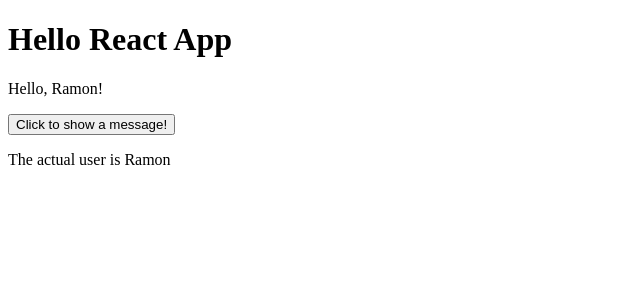
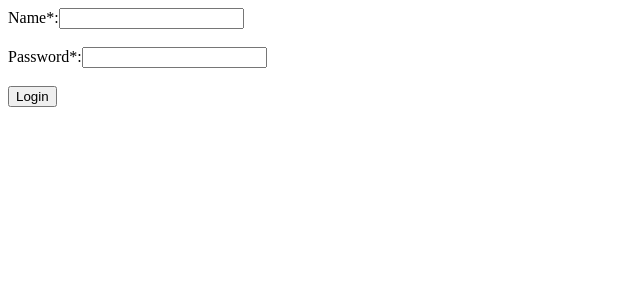
Before and after one commit to ramonbezerra/hello_react, a React (Create React App) app: page / in a window 1280 px wide. Shown: the top 300 px of the page, without its empty margins (0-640 px from the left). Built offline with nearby package versions, Linux system fonts and the light colour scheme.

Commit message:
forms with formik

```diff
--- a/package.json
+++ b/package.json
@@ -3,9 +3,12 @@
     "version": "0.1.0",
     "private": true,
     "dependencies": {
+      "axios": "^0.21.0",
+      "formik": "^2.2.5",
       "react": "^17.0.1",
       "react-dom": "^17.0.1",
-      "react-scripts": "^4.0.0"
+      "react-scripts": "^4.0.0",
+      "yup": "^0.30.0"
     },
     "scripts": {
       "start": "react-scripts start",
--- a/src/index.js
+++ b/src/index.js
@@ -1,6 +1,6 @@
 import React from 'react';
 import ReactDOM from 'react-dom';
 import './index.css';
-import App from './lesson2/App';
+import App from './lesson3/App';
 
 ReactDOM.render(<App />, document.getElementById('root'));
--- /dev/null
+++ b/src/lesson3/App.js
@@ -0,0 +1,18 @@
+import React, { Component } from 'react';
+import PlainForm from './PlainForm';
+import ControlledForm from './ControlledForm';
+import FormikForm from './FormikForm';
+import FormLevelValidation from './FormLevelValidation';
+import FormYupValidation from './FormYupValidation';
+
+export default class App extends Component {
+    constructor(props) {
+        super(props);
+    }
+
+    render() {
+        return (
+            <FormYupValidation />
+        );
+    }
+}
--- /dev/null
+++ b/src/lesson3/ControlledForm.js
@@ -0,0 +1,40 @@
+import React, { Component } from 'react';
+
+export default class ControlledForm extends Component {
+    constructor(props) {
+        super(props);
+        this.state = {
+            email: '', password: ''
+        };
+    }
+
+    handleOnEmailChange = (e) => {
+        this.setState({ email: e.target.value });
+    }
+
+    handleOnPasswordChange = (e) => {
+        this.setState({ password: e.target.value });
+    }
+
+    handleSubmit = (e) => {
+        e.preventDefault();
+        alert('Email: ' + this.state.email);
+    }
+
+    render() {
+        const { email, password } = this.state;
+        return (
+            <form onSubmit={this.handleSubmit}>
+                <label>
+                    Email:
+                    <input type="text" name="email" value={email} onChange={this.handleOnEmailChange}/>
+                </label>
+                <label>
+                    Senha:
+                    <input type="password" value={password} onChange={this.handleOnPasswordChange}/>
+                </label>
+                <input type="submit" value="Login"/>
+            </form>
+        );
+    }
+}
--- /dev/null
+++ b/src/lesson3/FormLevelValidation.js
@@ -0,0 +1,63 @@
+import { Formik, Field, ErrorMessage } from 'formik';
+
+const FormLevelValidation = () => {
+    const validateEmail = (value) => {
+        let error;
+        if (!value) {
+            error = 'Email is Required';
+        }
+        return error;
+    }
+
+    const validatePassword = (value) => {
+        let error;
+        if (!value) {
+            error = 'Password is Required';
+        }
+        return error;
+    }
+
+    const handleSubmitting = (values, { setSubmitting }) => {
+        setTimeout(() => {
+            console.info(JSON.stringify(values, null, 2));
+            setSubmitting(false);
+        }, 1000);
+    };
+
+    return (
+        <Formik
+            initialValues={{ email: '', password: '' }}
+            onSubmit={handleSubmitting}
+            >
+            {({handleChange, handleBlur, handleSubmit, isSubmitting}) => (
+                <form onSubmit={handleSubmit}>
+                    <label>
+                        Email:
+                        <Field type="text" name="email"
+                                validate={validateEmail}
+                                onBlur={handleBlur}
+                                onChange={handleChange}
+                        />
+                        <ErrorMessage name="email"/>
+                    </label>
+                    <br />
+                    <br />
+                    <label>
+                        Password:
+                        <Field type="text" name="password"
+                                validate={validatePassword}
+                                onBlur={handleBlur}
+                                onChange={handleChange}
+                        />
+                        <ErrorMessage name="password"/>
+                    </label>
+                    <br />
+                    <br />
+                    <input type="submit" value="Login" disabled={isSubmitting} />
+                </form>
+            )}
+        </Formik>
+    );
+}
+
+export default FormLevelValidation;
--- /dev/null
+++ b/src/lesson3/FormYupValidation.js
@@ -0,0 +1,78 @@
+import React  from 'react';
+import { Formik, ErrorMessage, Field } from 'formik';
+import * as Yup from 'yup';
+
+function validateName(value) {
+  let error;
+  if (!value) {
+    error = 'Name is Required';
+  }
+  return error;
+}
+
+function validatePassword(value) {
+  let error;
+  if (!value) {
+    error = 'Password is Required';
+  }
+  if (value.length < 8) {
+    error = 'Min length of Password is 8 chars';
+  }
+  return error;
+}
+
+const LoginSchema = Yup.object().shape({
+  name: Yup.string().required('Required'),
+  password: Yup.string().required('Required').min(8, 'Too short!')
+});
+
+const FormYupValidation = () => {
+  const handleSubmitting = (values, { setSubmitting, setStatus }) => {
+    setStatus({ isValidating: true });
+    setTimeout(() => {
+      console.info(JSON.stringify(values, null, 2));
+      setSubmitting(false);
+      setStatus({ isValidating: false });
+    }, 400);
+  };
+
+  return (
+    <Formik
+      validationSchema={LoginSchema}
+      initialStatus={{isValidating: false}}
+      initialValues={{ name: '', password: ''}}
+      onSubmit={handleSubmitting}
+    >
+      {({
+          handleChange,
+          handleBlur,
+          handleSubmit,
+          isSubmitting,
+        }) => (
+        <form onSubmit={handleSubmit}>
+          <label>
+            Name*:
+            <Field type="text" name="name"
+                   onBlur={handleBlur}
+                //    validate={validateName}
+                   onChange={handleChange}/>
+          </label>
+          <ErrorMessage name="name" className="error" component="span"/>
+          <br/><br/>
+          <label>
+            Password*:
+            <Field type="password" name="password"
+                   onBlur={handleBlur}
+                //    validate={validatePassword}
+                   onChange={handleChange}/>
+          </label>
+          <ErrorMessage name="password" className="error" component="span" />
+          <br/><br/>
+          <input type="submit" value="Login" disabled={isSubmitting}/>
+        </form>
+      )}
+    </Formik>
+  )
+};
+
+export default FormYupValidation;
--- /dev/null
+++ b/src/lesson3/FormikForm.js
@@ -0,0 +1,36 @@
+import { Formik } from 'formik';
+import React from 'react';
+
+const FormikForm = () => {
+    const handleSubmitting = (values, { setSubmitting }) => {
+        setTimeout(() => {
+            console.info(JSON.stringify(values, null, 2));
+            setSubmitting(false);
+        }, 1000);
+    };
+
+    return (
+        <Formik
+            initialValues={{ email: 'sfes', password: '' }}
+            onSubmit={handleSubmitting}
+            >
+            {({values, handleChange, handleSubmit, isSubmitting}) => (
+                <form onSubmit={handleSubmit}>
+                    <label>
+                        Email:
+                            <input type="text" name="email" value={values.email}
+                            onChange={handleChange} />
+                    </label>
+                    <label>
+                        Password:
+                            <input type="password" name="password" value={values.password}
+                            onChange={handleChange} />
+                    </label>
+                    <input type="submit" value="Login" disabled={isSubmitting} />
+                </form>
+            )}
+        </Formik>
+    );
+}
+
+export default FormikForm ;
--- /dev/null
+++ b/src/lesson3/PlainForm.js
@@ -0,0 +1,35 @@
+import React, { Component } from 'react';
+
+export default class PlainForm extends Component {
+    constructor(props) {
+        super(props);
+
+        this.email = null;
+        this.password = null;
+
+        this.setEmailRef = element => { this.email = element; };
+        this.setPasswordRef = element => { this.password = element; };
+    }
+
+    handleSubmit = (e) => {
+        e.preventDefault();
+        console.info('email: ', this.email.value);
+        console.info('password: ', this.password.value);
+    }
+
+    render() {
+        return (
+            <form noValidate={true} onSubmit={(e) => this.handleSubmit(e)}>
+                <label>
+                    Email:
+                    <input type="text" name="email" ref={this.setEmailRef}/>
+                </label>
+                <label>
+                    Senha:
+                    <input type="password" ref={this.setPasswordRef}/>
+                </label>
+                <input type="submit" value="Login"/>
+            </form>
+        );
+    }
+}
```
Also changed, not shown: 1 other file (tests, documents, lock files or other folders).
